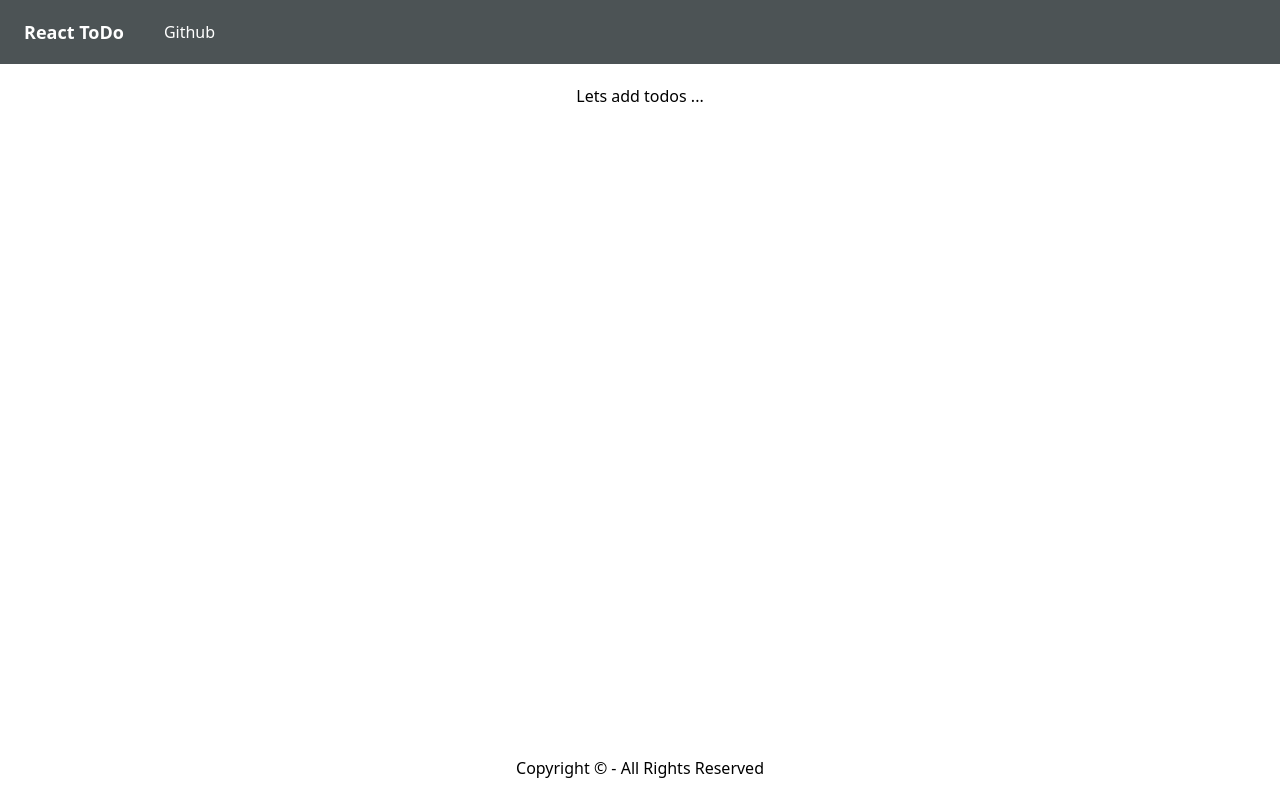
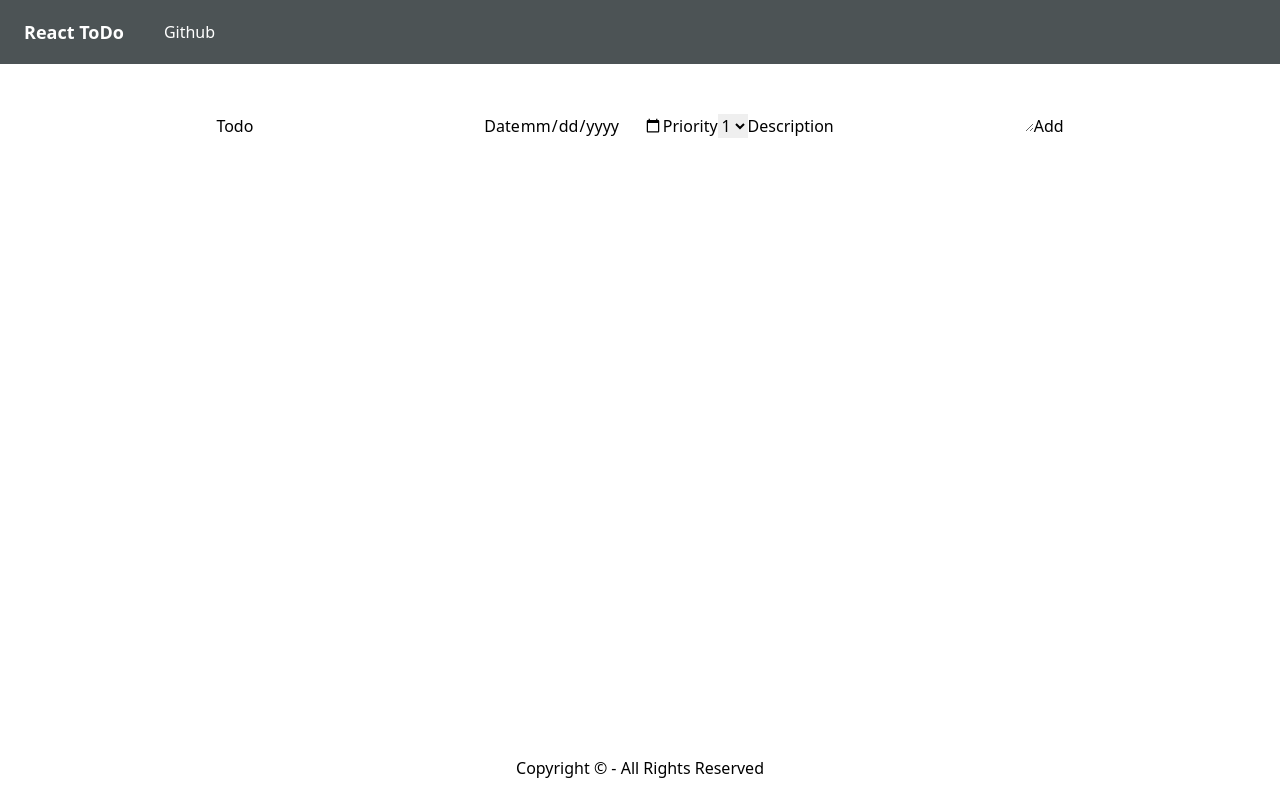
Before and after one commit to pooyadhgh/react-ts-todo, a React (Create React App) app: page / in a window 1280 px wide. Built offline with nearby package versions, Linux system fonts and the light colour scheme.

Commit message:
Add input component

```diff
--- a/src/App.tsx
+++ b/src/App.tsx
@@ -1,9 +1,10 @@
+import Input from './components/Input';
 import Layout from './components/Layout';
 
 const App: React.FC = () => {
   return (
     <Layout>
-      <h2>Lets add todos ...</h2>
+      <Input />
     </Layout>
   );
 };
--- /dev/null
+++ b/src/components/Input.tsx
@@ -0,0 +1,72 @@
+import React, { useState } from 'react';
+
+type Todo = {
+  todo: string;
+  date: string;
+  priority: string;
+  description: string;
+};
+
+const Input: React.FC = () => {
+  const [formValues, setFormValues] = useState<Todo>({
+    todo: '',
+    date: '',
+    priority: '',
+    description: '',
+  });
+
+  const inputChangeHandler = (event: any): void => {
+    setFormValues({ ...formValues, [event.target.id]: event.target.value });
+  };
+
+  const submitHandler = (event: React.FormEvent<HTMLFormElement>) => {
+    event.preventDefault();
+    console.log(formValues);
+  };
+
+  return (
+    <section>
+      <form onSubmit={submitHandler}>
+        <label htmlFor="todo">Todo</label>
+        <input
+          type="text"
+          id="todo"
+          onChange={inputChangeHandler}
+          value={formValues.todo}
+        />
+
+        <label htmlFor="date">Date</label>
+        <input
+          type="date"
+          id="date"
+          value={formValues.date}
+          onChange={inputChangeHandler}
+        />
+
+        <label htmlFor="priority">Priority</label>
+        <select
+          name="priority"
+          id="priority"
+          value={formValues.priority}
+          onChange={inputChangeHandler}
+        >
+          <option value="1">1</option>
+          <option value="2">2</option>
+          <option value="3">3</option>
+          <option value="4">4</option>
+          <option value="5">5</option>
+        </select>
+
+        <label htmlFor="description">Description</label>
+        <textarea
+          id="description"
+          value={formValues.description}
+          onChange={inputChangeHandler}
+        />
+
+        <button type="submit">Add</button>
+      </form>
+    </section>
+  );
+};
+export default Input;
```
